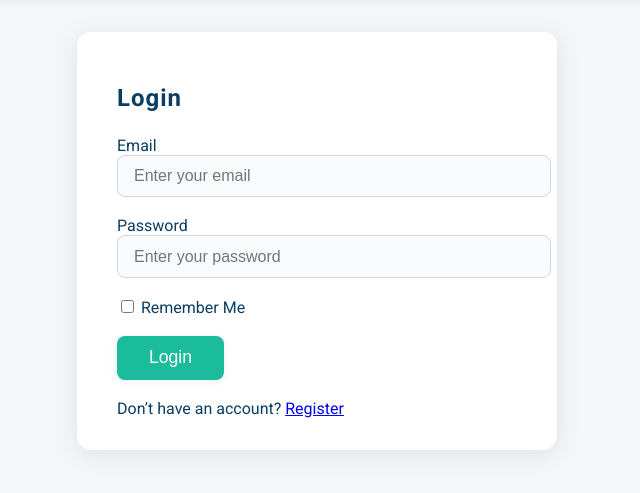
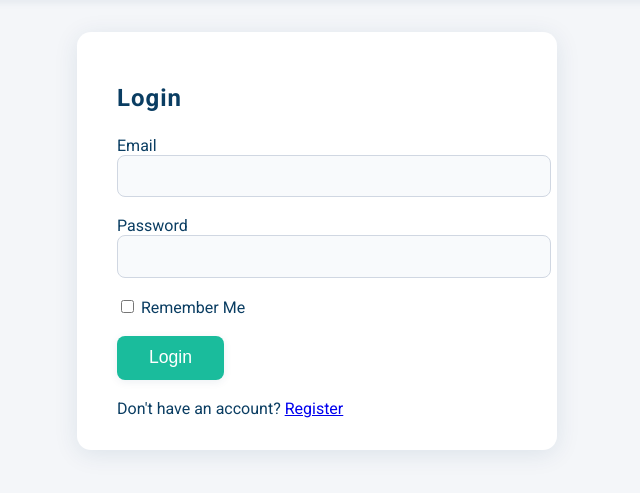
Before and after one commit to pgrapher906-ctrl/project, a Flask app: page /login in a window 1280 px wide. Shown: the part 56-549 px from the top of the page, without its empty margins (323-963 px from the left). Run offline with Flask 3, Linux system fonts and the light colour scheme.

Commit message:
Update login.html

```diff
--- a/app/templates/login.html
+++ b/app/templates/login.html
@@ -2,52 +2,34 @@
 {% block title %}Login | Smart Water Monitoring System{% endblock %}
 
 {% block content %}
+<div class="card form-card">
+    <h2>Login</h2>
 
-<div class="auth-container">
-    <div class="card form-card">
-
-        <h2 class="form-title">Login</h2>
-
-        <form method="POST" novalidate>
+    <form method="POST">
         {{ form.hidden_tag() }}
 
-            <!-- Email -->
         <div class="form-group">
-                {{ form.email.label(class="form-label") }}
-                {{ form.email(class_="form-control", placeholder="Enter your email") }}
-                {% for error in form.email.errors %}
-                    <span class="error">{{ error }}</span>
-                {% endfor %}
+            {{ form.email.label }}
+            {{ form.email(class_="form-control") }}
         </div>
 
-            <!-- Password -->
         <div class="form-group">
-                {{ form.password.label(class="form-label") }}
-                {{ form.password(class_="form-control", placeholder="Enter your password") }}
-                {% for error in form.password.errors %}
-                    <span class="error">{{ error }}</span>
-                {% endfor %}
+            {{ form.password.label }}
+            {{ form.password(class_="form-control") }}
         </div>
 
-            <!-- Remember Me -->
-            <div class="form-group remember-group">
-                {{ form.remember() }}
-                {{ form.remember.label }}
+        <div class="form-group">
+            {{ form.remember() }} {{ form.remember.label }}
         </div>
 
-            <!-- Submit -->
         <div class="form-group">
-                {{ form.submit(class_="btn btn-primary btn-block") }}
+            {{ form.submit(class_="btn btn-primary") }}
         </div>
 
         <div class="form-footer">
-                Don’t have an account?
+            Don't have an account?
             <a href="{{ url_for('main.register') }}">Register</a>
         </div>
-
     </form>
-
 </div>
-</div>
-
 {% endblock %}
```
Lines whose indentation alone changed are shown as unchanged.
